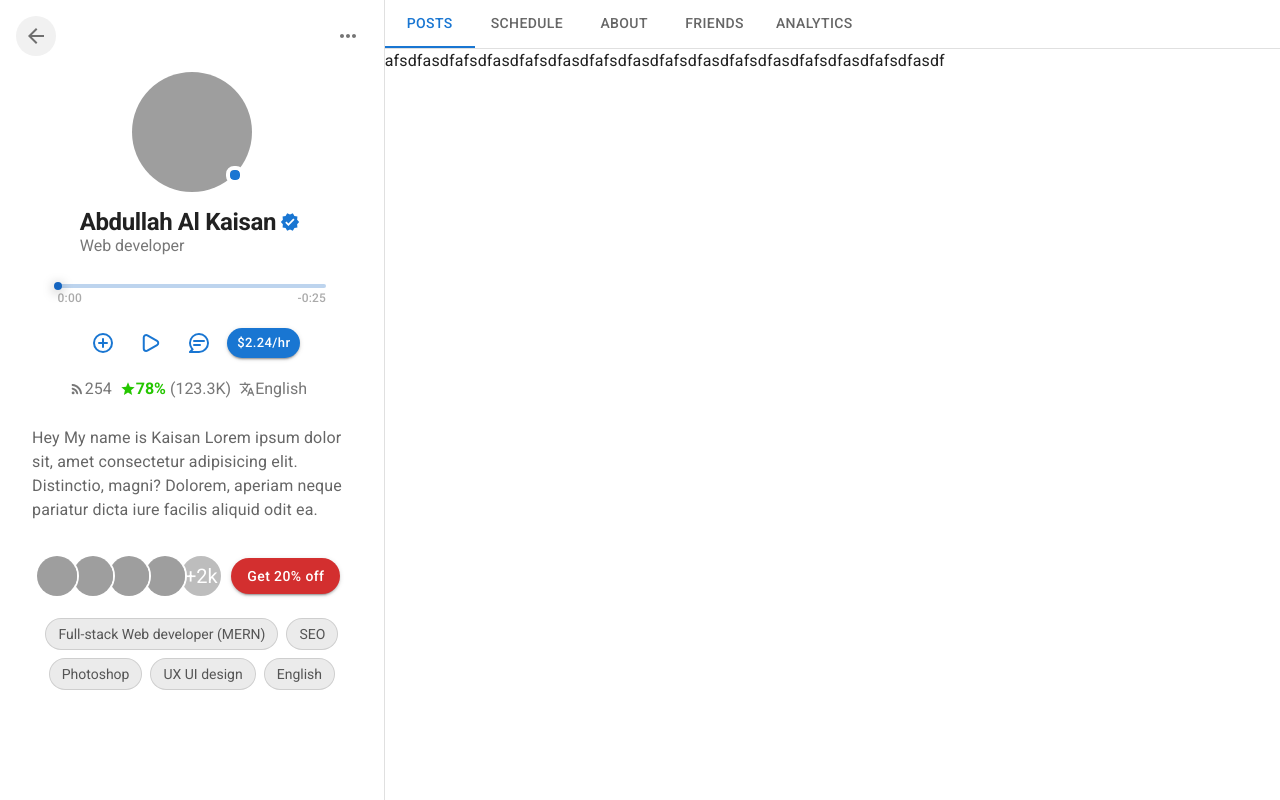
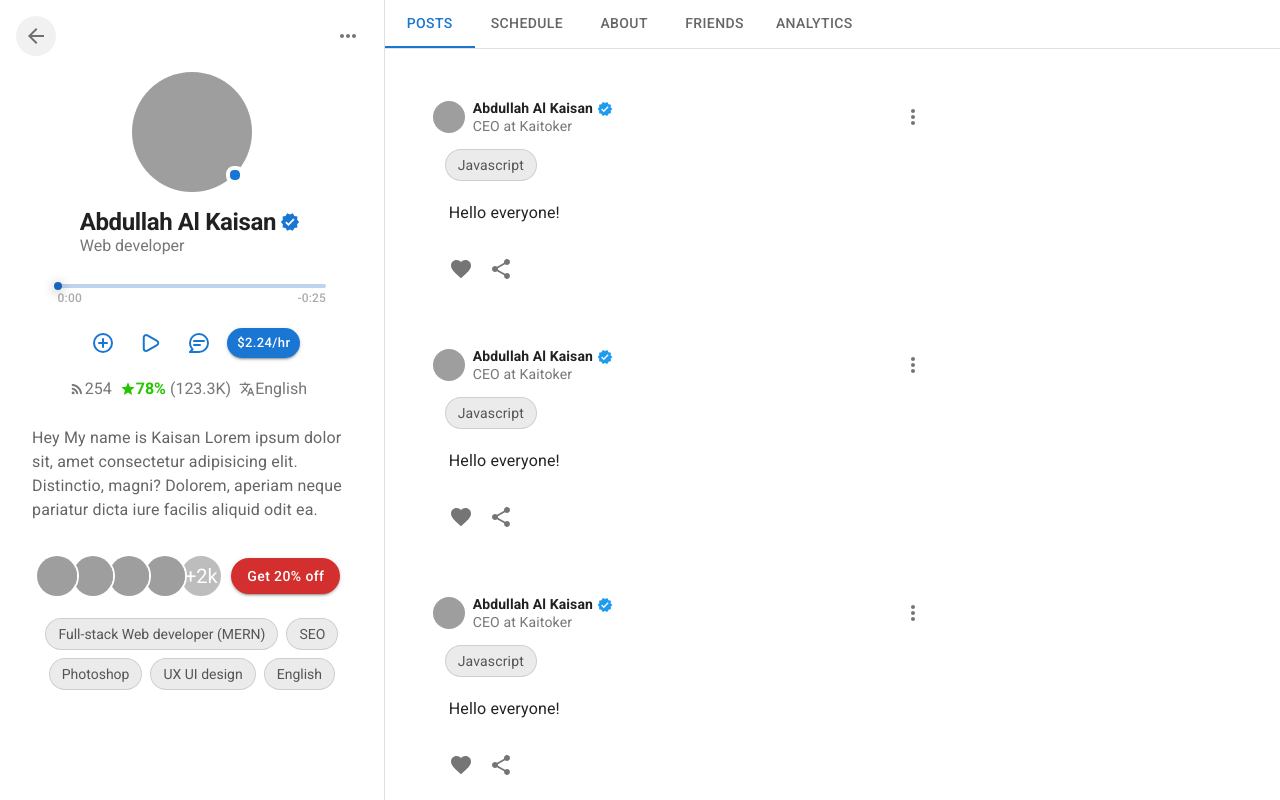
Before and after one commit to abdullahalkaisan/kaitoker, a React (Vite) app: page /profile in a window 1280 px wide. Built offline with nearby package versions, Linux system fonts and the light colour scheme; grey boxes are pictures that could not be loaded.

Commit message:
add post card

```diff
--- a/src/components/callCard/CallCard.jsx
+++ b/src/components/callCard/CallCard.jsx
@@ -109,7 +109,15 @@ export default function CallCard(props) {
 
 
 <Box  >
-    <Card variant="outlined" sx={{width:{md:340, xs:1}, height:{md:"auto", xs:1}, borderRadius:{md:2, xs:0}, m:{md:1, xs:0},mb:{md:0,xs:1}}} borderRadius={1} m={2}>
+    <Card variant="outlined"
+    sx={{
+      width:{md:340, xs:1},
+      height:{md:"auto", xs:1},
+      borderRadius:{md:2, xs:0},
+      m:{md:1, xs:0},
+      mb:{xs:1}
+      }}
+      borderRadius={1} m={2}>
 
 
 
--- a/src/components/conent/Center_container.jsx
+++ b/src/components/conent/Center_container.jsx
@@ -91,7 +91,8 @@ export default function Center_container() {
       <Box
         sx={{
           bgcolor: `${themeSelect === "light" ? "#f1f1f1" : "#222"}`,
-          width: "100%",
+          // width: "100%",
+          flexGrow:1,
           height:"100%",
           overflowY: "auto",
           display:"flex",
--- a/src/components/conent/rightMenu/RightMenu_container.jsx
+++ b/src/components/conent/rightMenu/RightMenu_container.jsx
@@ -3,7 +3,7 @@ import PropTypes from 'prop-types';
 import Tabs from '@mui/material/Tabs';
 import Tab from '@mui/material/Tab';
 import Box from '@mui/material/Box';
-import { Badge} from '@mui/material';
+import { Badge, TextField} from '@mui/material';
 import PeopleList from './peopleList';
 
 import {
@@ -121,6 +121,17 @@ export default function RightMenu_container() {
 
         <Box height={"100%"} width={"100%"} display={"flex"} overflow={"auto"}>
             <CustomTabPanel value={value} index={0}>
+
+            <TextField
+              sx={{m:3, mb:2}}
+              id="filled-search"
+              label="Search"
+              type="search"
+              size='small'
+              variant="outlined"
+            />
+
+
               <Box
                 display={"flex"}
                 height={"100%"}
--- a/src/pages/ProfilePage/TabMenuProfile/PostCard.jsx
+++ b/src/pages/ProfilePage/TabMenuProfile/PostCard.jsx
@@ -1,13 +1,9 @@
 import { useState } from 'react'
 // import Stack from '@mui/material/Stack';
-import Button from '@mui/material/Button';
 import IconButton from '@mui/material/IconButton';
 import Avatar from '@mui/material/Avatar';
-import { Badge, CardActionArea, CardMedia, Checkbox, FormControlLabel, FormGroup } from '@mui/material';
-import Chip from '@mui/material/Chip';
+import { Badge, Box, Card,  CardMedia } from '@mui/material';
 
-import ThumbDownAltIcon from '@mui/icons-material/ThumbDownAlt';
-import ThumbDownOffAltIcon from '@mui/icons-material/ThumbDownOffAlt';
 // import InsertCommentOutlinedIcon from '@mui/icons-material/InsertCommentOutlined';
 // import InsertCommentIcon from '@mui/icons-material/InsertComment';
 // import DeleteIcon from '@mui/icons-material/Delete';
@@ -17,8 +13,21 @@ import PropTypes from 'prop-types';
 
 // import ThumbUpAltIcon from '@mui/icons-material/ThumbUpAlt';
 // import ThumbUpOffAltIcon from '@mui/icons-material/ThumbUpOffAlt';
-import { Favorite, FavoriteBorderOutlined } from '@mui/icons-material';
+
 import MoreVertIcon from '@mui/icons-material/MoreVert';
+import CardHeader from '@mui/material/CardHeader';
+import CardContent from '@mui/material/CardContent';
+import CardActions from '@mui/material/CardActions';
+import Typography from '@mui/material/Typography';
+import { red } from '@mui/material/colors';
+import FavoriteIcon from '@mui/icons-material/Favorite';
+import ShareIcon from '@mui/icons-material/Share';
+import PeopleCard from '../../../components/conent/rightMenu/PeopleCard';
+import ChipsCustom from '../../../components/callCard/ChipsCustom';
+
+
+
+
 
 
 const StyledBadge = styled(Badge)(({ theme }) => ({
@@ -38,10 +47,6 @@ const StyledBadge = styled(Badge)(({ theme }) => ({
 
 export default function PostCard(props) {
 
- const [likeButton, setLikeButton] = useState(props.likes);
-
-
-
 
   const like = props.likes;
   const disLike = props.disLikes;
@@ -52,9 +57,23 @@ export default function PostCard(props) {
  console.log(getPercentage);
 
 
-  const chipClick = () => {
-    console.info('You clicked the Chip.');
-  };
+
+
+  return (
+    <>
+      <Card variant="none" sx={{ maxWidth: 500, m:1, p:2 }}>
+
+
+    <Box display={"flex"} justifyContent={"space-between"}>
+      <PeopleCard/>
+      <IconButton aria-label="settings">
+          <MoreVertIcon />
+      </IconButton>
+    </Box>
+
+    <Box m={1} mb={0}>
+      <ChipsCustom label="Javascript"/>
+    </Box>
 
 
 
@@ -62,9 +81,35 @@ export default function PostCard(props) {
 
 
 
-  return (
-    <>
-      afsdfasdf
+
+
+
+
+
+      {/* <CardMedia
+        component="img"
+        height="194"
+        image=""
+        alt="Paella dish"
+      /> */}
+
+
+
+      <CardContent >
+        <Typography variant="p" color="text.default">
+          Hello everyone!
+        </Typography>
+      </CardContent>
+      <CardActions disableSpacing>
+        <IconButton aria-label="add to favorites">
+          <FavoriteIcon />
+        </IconButton>
+        <IconButton aria-label="share">
+          <ShareIcon />
+        </IconButton>
+      </CardActions>
+    </Card>
+
 
     </>
   )
--- a/src/pages/ProfilePage/TabMenuProfile/PostCardWrapper.jsx
+++ b/src/pages/ProfilePage/TabMenuProfile/PostCardWrapper.jsx
@@ -6,7 +6,7 @@ export default function PostCardWrapper() {
   return (
     <>
 
-      <Box display={"flex"} flexWrap={"wrap"} flexDirection={"column"}>
+      <Box p={3} display={"flex"} flexWrap={"wrap"} flexDirection={"column"}>
           <PostCard
             name="Moinuddin chisti"
             profilePicture="https://pbs.twimg.com/profile_images/1544305803888566272/7uAiIOYR_400x400.jpg"
```
